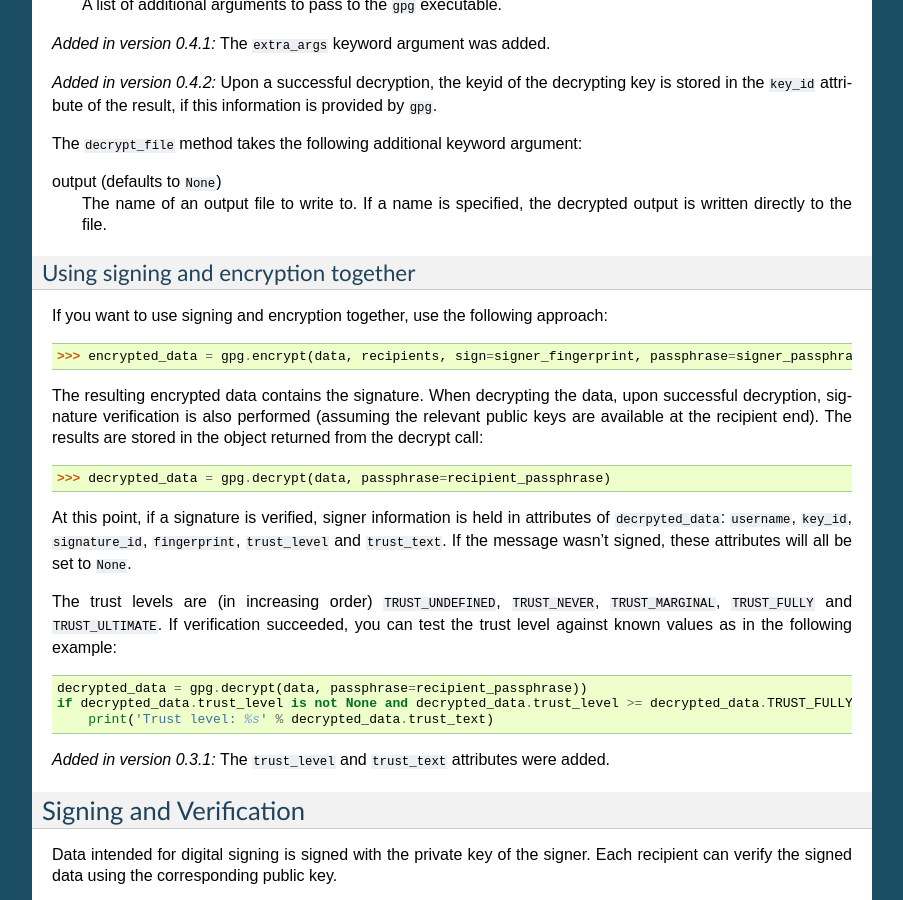
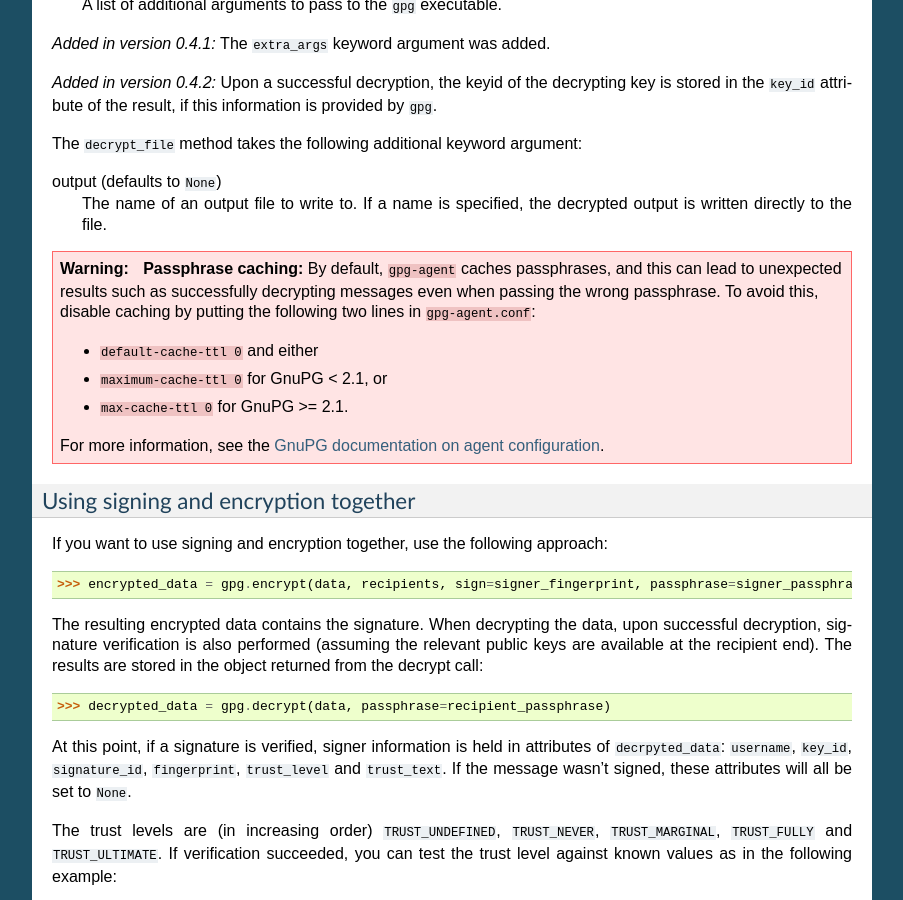
Before and after one commit to vsajip/python-gnupg, a Sphinx documentation site: the page built from docs/index.rst, in a window 1280 px wide and 900 px high, scrolled down 11763 px. Shown: the whole window, without its empty margins (198-1101 px from the left). Built offline with Sphinx 7.4.7, drawn with Linux system fonts in a browser that asks for light colours.

Commit message:
Update docs to add information about passphrase caching and how to disable it.

```diff
--- a/docs/index.rst
+++ b/docs/index.rst
@@ -800,6 +800,21 @@ output (defaults to ``None``)
     The name of an output file to write to. If a name is specified, the decrypted
     output is written directly to the file.
 
+.. _caching-warning:
+
+.. warning::
+   **Passphrase caching:** By default, ``gpg-agent`` caches passphrases, and this can
+   lead to unexpected results such as successfully decrypting messages even when
+   passing the wrong passphrase. To avoid this, disable caching by putting the
+   following two lines in ``gpg-agent.conf``:
+
+   * ``default-cache-ttl 0`` and either
+   * ``maximum-cache-ttl 0`` for GnuPG < 2.1, or
+   * ``max-cache-ttl 0`` for GnuPG >= 2.1.
+
+   For more information, see the `GnuPG documentation on agent configuration
+   <https://www.gnupg.org/documentation/manuals/gnupg/Agent-Options.html>`_.
+
 Using signing and encryption together
 -------------------------------------
 
```
